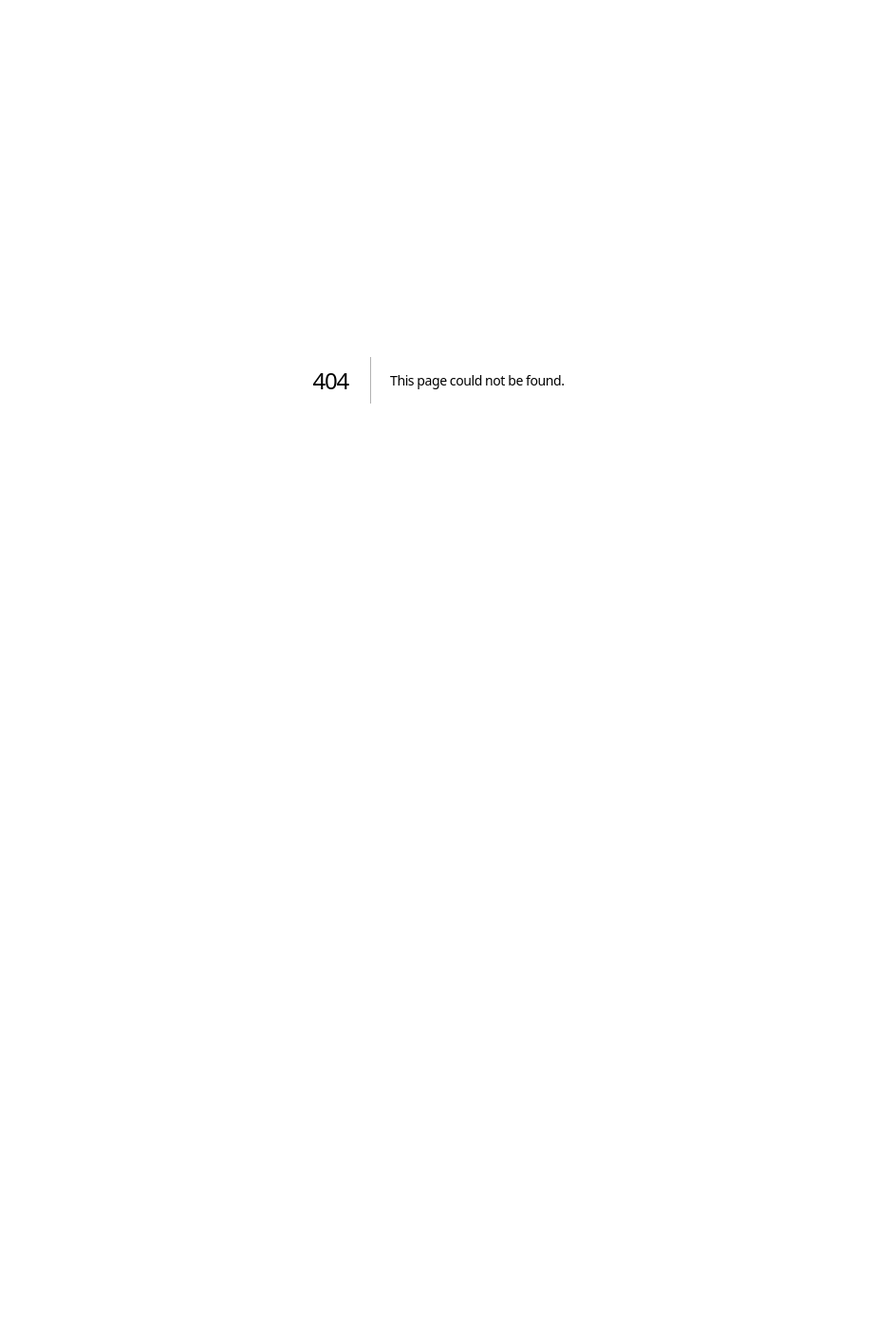
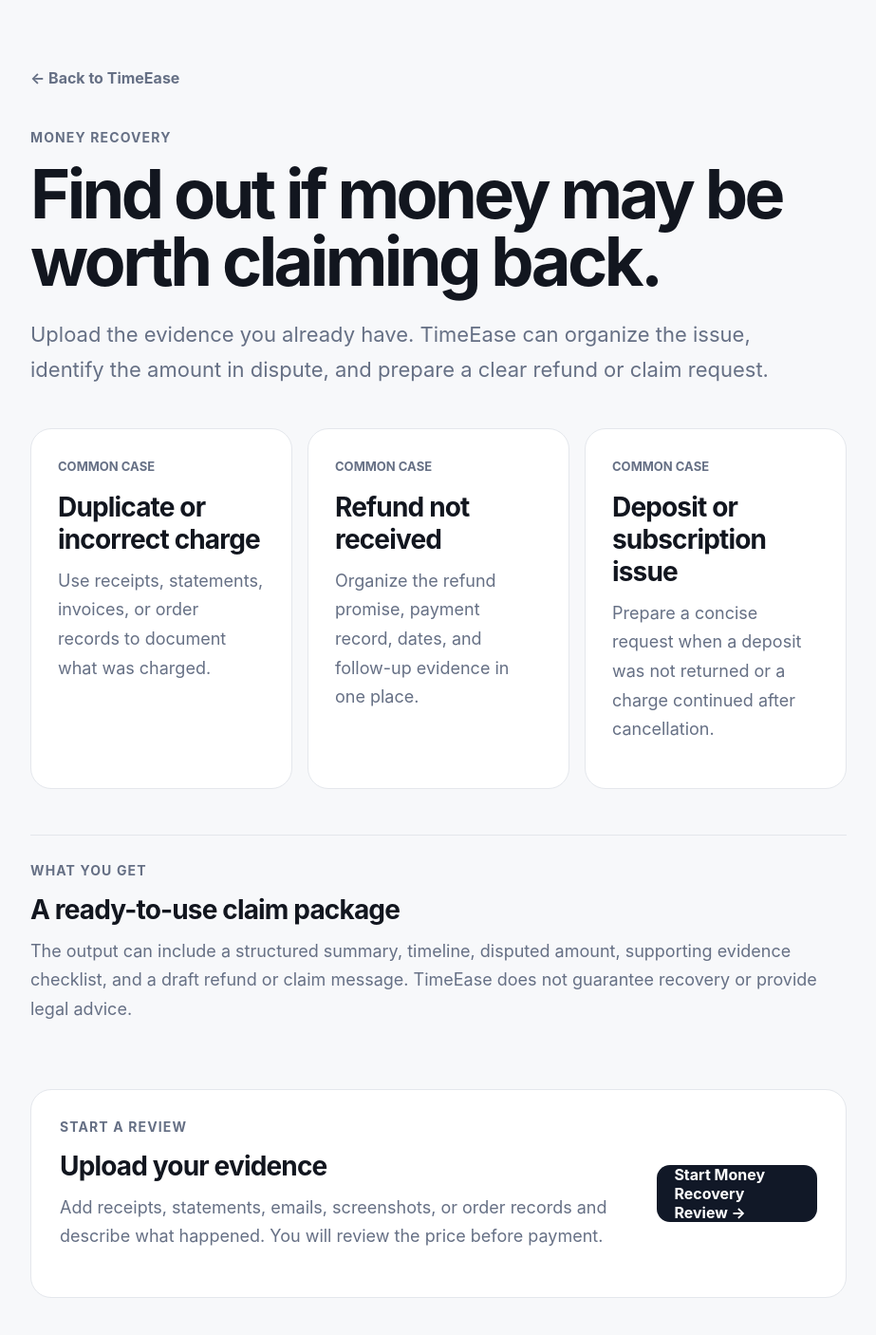
Before and after one commit to goplanetdigital/timeease-web, a Next.js app: page /recover-money in a window 1280 px wide. Before the commit this address had no page. Shown: the top 1406 px of the page at 95% size, without its empty margins (178-1101 px from the left). Before the commit the page ends 800 px from the top, so only its background shows below. Built offline with nearby package versions, Linux system fonts and the light colour scheme.

Commit message:
Add Money Recovery landing page

```diff
--- /dev/null
+++ b/app/recover-money/page.tsx
@@ -0,0 +1,68 @@
+import Link from "next/link";
+
+const intakeUrl =
+  "https://206-189-36-241.sslip.io/form/d97f51f0-8349-4121-9bed-cf29f1b51f1b";
+
+export default function RecoverMoneyPage() {
+  return (
+    <main className="page-shell article-shell">
+      <Link className="back-link" href="/">← Back to TimeEase</Link>
+
+      <section className="page-header">
+        <div className="eyebrow">Money Recovery</div>
+        <h1>Find out if money may be worth claiming back.</h1>
+        <p className="article-intro">
+          Upload the evidence you already have. TimeEase can organize the issue,
+          identify the amount in dispute, and prepare a clear refund or claim request.
+        </p>
+      </section>
+
+      <section className="grid">
+        <article className="card">
+          <span className="card-kicker">Common case</span>
+          <h2>Duplicate or incorrect charge</h2>
+          <p>Use receipts, statements, invoices, or order records to document what was charged.</p>
+        </article>
+        <article className="card">
+          <span className="card-kicker">Common case</span>
+          <h2>Refund not received</h2>
+          <p>Organize the refund promise, payment record, dates, and follow-up evidence in one place.</p>
+        </article>
+        <article className="card">
+          <span className="card-kicker">Common case</span>
+          <h2>Deposit or subscription issue</h2>
+          <p>Prepare a concise request when a deposit was not returned or a charge continued after cancellation.</p>
+        </article>
+      </section>
+
+      <section className="article-section">
+        <div className="eyebrow">What you get</div>
+        <h2>A ready-to-use claim package</h2>
+        <p>
+          The output can include a structured summary, timeline, disputed amount,
+          supporting evidence checklist, and a draft refund or claim message.
+          TimeEase does not guarantee recovery or provide legal advice.
+        </p>
+      </section>
+
+      <section className="cta-panel">
+        <div>
+          <div className="eyebrow">Start a review</div>
+          <h2>Upload your evidence</h2>
+          <p>
+            Add receipts, statements, emails, screenshots, or order records and
+            describe what happened. You will review the price before payment.
+          </p>
+        </div>
+        <a
+          className="button primary"
+          href={intakeUrl}
+          target="_blank"
+          rel="noreferrer"
+        >
+          Start Money Recovery Review →
+        </a>
+      </section>
+    </main>
+  );
+}
```
